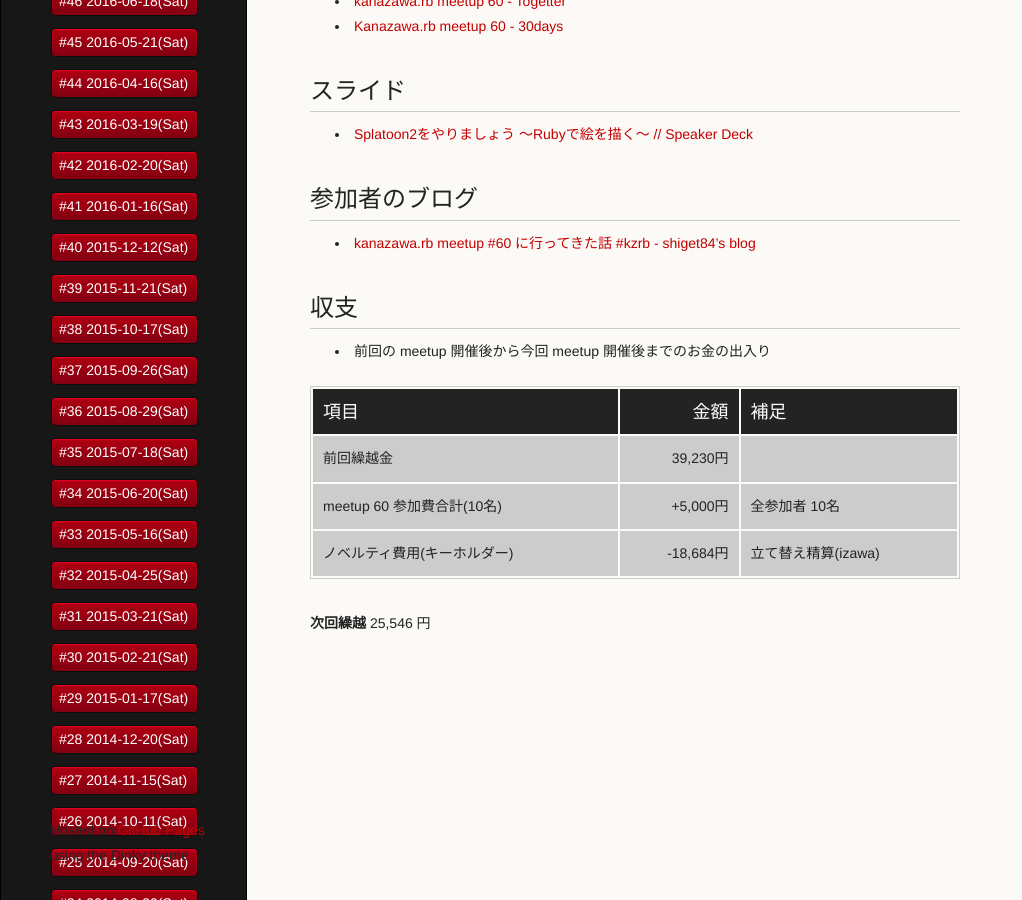
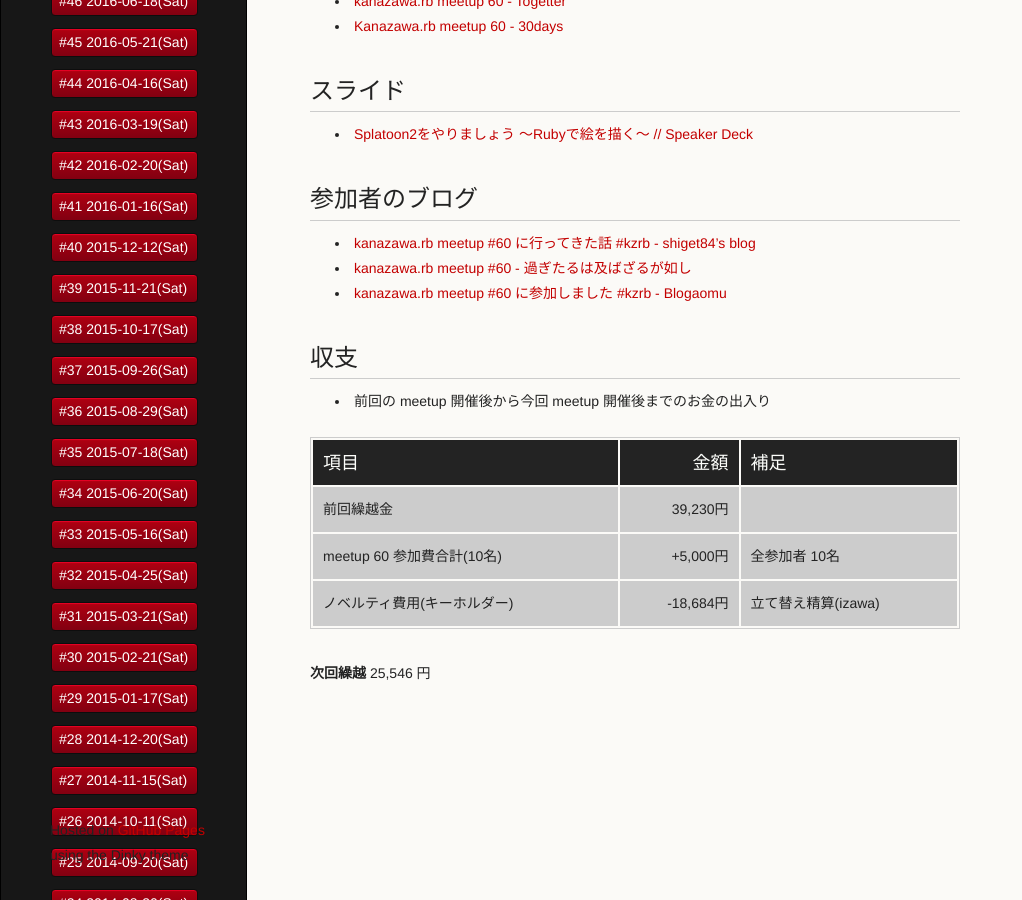
Before and after one commit to kanazawarb/meetup, a Jekyll site: the page built from 60/report.md, in a window 1280 px wide and 900 px high, scrolled down 796 px. Shown: the whole window, without its empty margins (0-1022 px from the left). Built offline with Jekyll 4.4.1, drawn with Linux system fonts in a browser that asks for light colours.

Commit message:
update 60 report (add blog links)

```diff
--- a/60/report.md
+++ b/60/report.md
@@ -46,7 +46,8 @@ published: true
 ## 参加者のブログ
 
 * [kanazawa\.rb meetup \#60 に行ってきた話 \#kzrb \- shiget84's blog](http://shiget84.hateblo.jp/entry/2017/08/19/234521)
-
+* [kanazawa\.rb meetup \#60 \- 過ぎたるは及ばざるが如し](http://cotton-desu.hatenablog.com/entry/2017/08/20/205639)
+* [kanazawa.rb meetup \#60 に参加しました \#kzrb \- Blogaomu](http://www.blogaomu.com/entry/kzrb60)
 
 ## 収支
 
```
